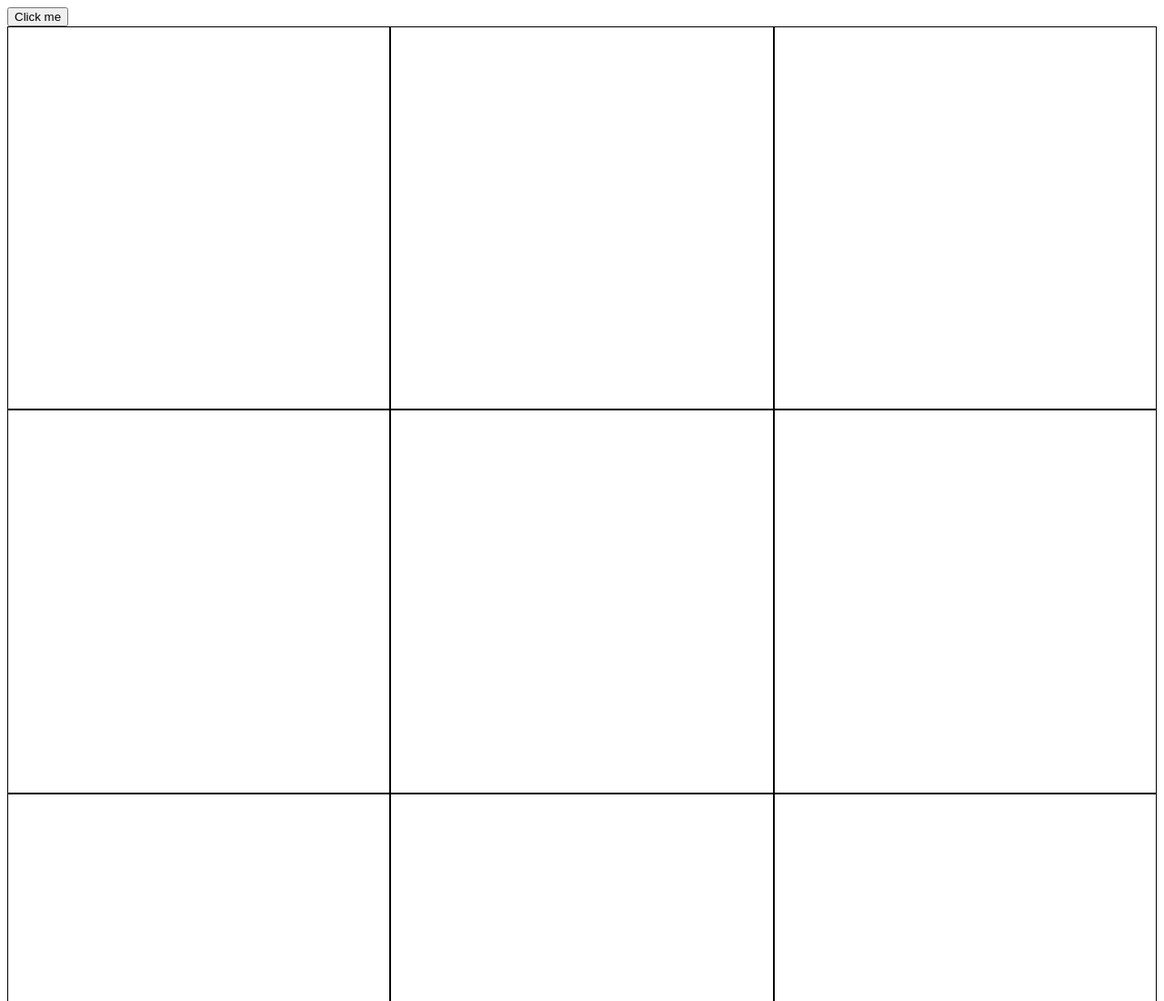
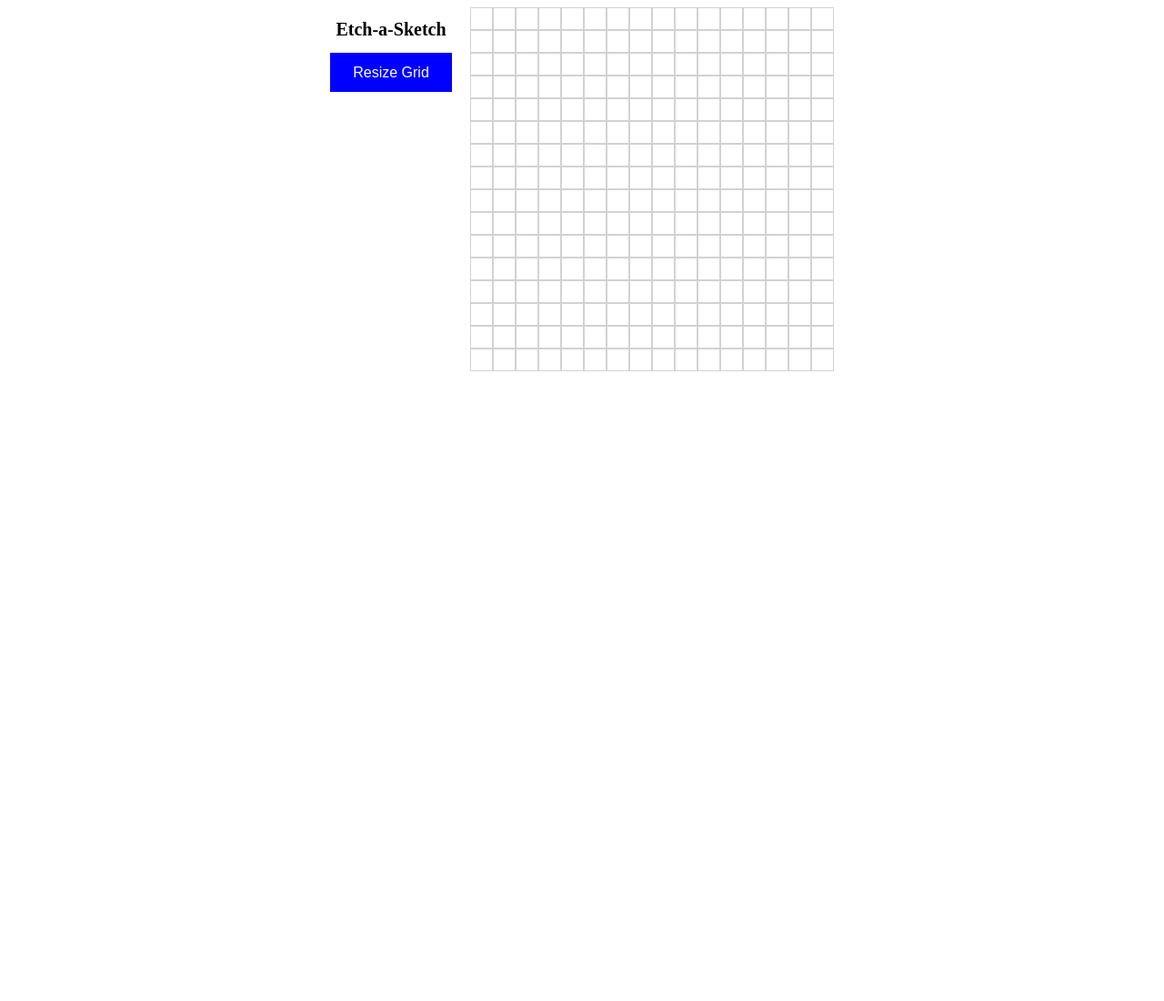
Before and after one commit to jecrram/the-odin-project, a plain HTML site: page etch-a-sketch/index.html in a window 1280 px wide. Shown: the top 1100 px of the page at 91% size. After the commit the page ends 800 px from the top, so only its background shows below. Drawn offline with Linux system fonts and the light colour scheme.

Commit message:
Add background color change functionality

```diff
--- a/etch-a-sketch/index.html
+++ b/etch-a-sketch/index.html
@@ -7,8 +7,13 @@
     <link rel="stylesheet" href="style.css" />
   </head>
   <body>
-    <button class="grid-btn">Click me</button>
-    <main class="container"></main>
+    <main class="content">
+      <div class="headline">
+        <h1>Etch-a-Sketch</h1>
+        <button class="btn--resize">Resize Grid</button>
+      </div>
+      <main class="container"></main>
+    </main>
     <script src="main.js"></script>
   </body>
 </html>
--- a/etch-a-sketch/main.js
+++ b/etch-a-sketch/main.js
@@ -1,21 +1,59 @@
-let grid = document.querySelector(".container");
-let gridBtn = document.querySelector(".grid-btn");
+let resizeBtn = document.querySelector(".btn--resize");
+let sketchGrid = document.querySelector(".container");
 
-for (let divCount = 0; divCount < 16; divCount++) {
-  let el = document.createElement("div");
-  grid.appendChild(el).classList.add("flex-item");
+function colorCell() {
+  let cells = document.querySelectorAll(".cell");
+
+  cells.forEach((cell) => {
+    cell.addEventListener("mouseover", (e) => {
+      const randomColor = Math.floor(Math.random() * 16777215).toString(16);
+      e.target.style.backgroundColor = `#${randomColor}`;
+    });
+  });
 }
 
-let gridSquares = document.querySelectorAll(".flex-item");
+resizeBtn.addEventListener("click", () => {
+  let gridSize;
 
-// gridBtn.addEventListener("click", () => {
-//   let number;
-//   number = window.prompt("How many squares do you want to add?");
-//   console.log(number);
-// });
+  gridSize = window.prompt("Enter a number between 1 to 100");
 
-gridSquares.forEach((gridSquare) => {
-  gridSquare.addEventListener("mouseover", (el) => {
-    el.target.classList.toggle("flex-item--hover");
-  });
+  createGrid(gridSize);
 });
+
+function buildInitialGrid() {
+  let gridSize = 16;
+  let numberOfCells = gridSize * gridSize;
+
+  for (let i = 0; i < numberOfCells; i++) {
+    let newCell = document.createElement("div");
+    newCell.classList.add("cell");
+
+    newCell.style.width = `calc(100% / ${gridSize})`;
+    newCell.style.height = `calc(100% / ${gridSize})`;
+
+    sketchGrid.appendChild(newCell);
+  }
+
+  colorCell();
+}
+
+function createGrid(gridSize) {
+  let numberOfCells = gridSize * gridSize;
+  console.log(numberOfCells);
+
+  sketchGrid.innerHTML = "";
+
+  for (let i = 0; i < numberOfCells; i++) {
+    let newCell = document.createElement("div");
+    newCell.classList.add("cell");
+
+    newCell.style.width = `calc(100% / ${gridSize})`;
+    newCell.style.height = `calc(100% / ${gridSize})`;
+
+    sketchGrid.appendChild(newCell);
+  }
+
+  colorCell();
+}
+
+document.addEventListener("DOMContentLoaded", buildInitialGrid);
--- a/etch-a-sketch/style.css
+++ b/etch-a-sketch/style.css
@@ -1,19 +1,46 @@
-* {
+html {
+  font-size: 62.5%;
+}
+
+*,
+*::before,
+*::after {
   box-sizing: border-box;
+}
+
+.content {
+  display: flex;
+  text-align: center;
+  justify-content: center;
+  column-gap: 20px;
+}
+
+.headline {
+  margin-bottom: 2.4rem;
+}
+
+.btn--resize {
+  background-color: blue;
+  border: 0;
+  color: white;
+  font-size: 1.6rem;
+  padding: 0.8em 1.6em;
 }
 
 .container {
   display: flex;
   flex-wrap: wrap;
   justify-content: center;
+  width: 40rem;
+  height: 40rem;
 }
 
-.flex-item {
-  border: 1px solid black;
-  width: 33.33%;
-  aspect-ratio: 1;
+.cell {
+  border: 1px solid rgb(210, 210, 210);
+  width: calc(100% / 16);
+  height: calc(100% / 16);
 }
 
-.flex-item--hover {
+.cell--colored {
   background: blue;
 }
```
